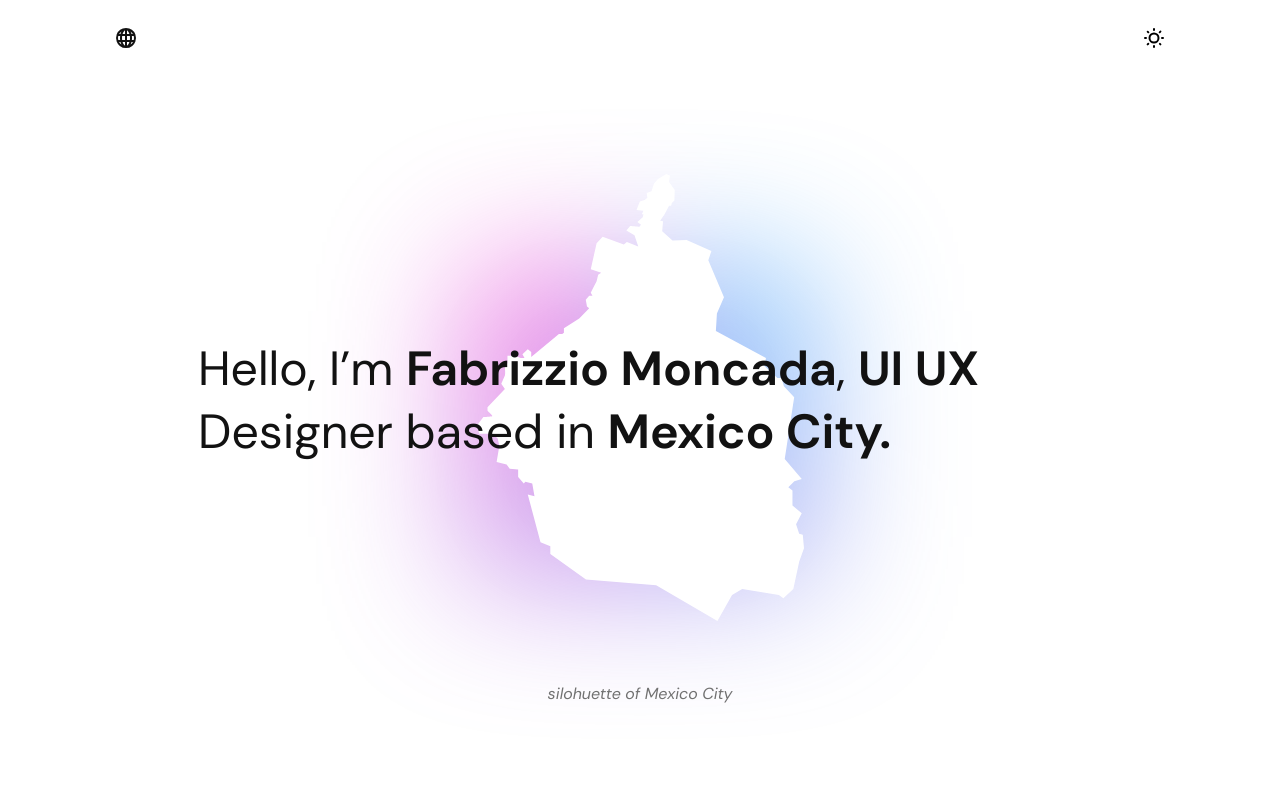
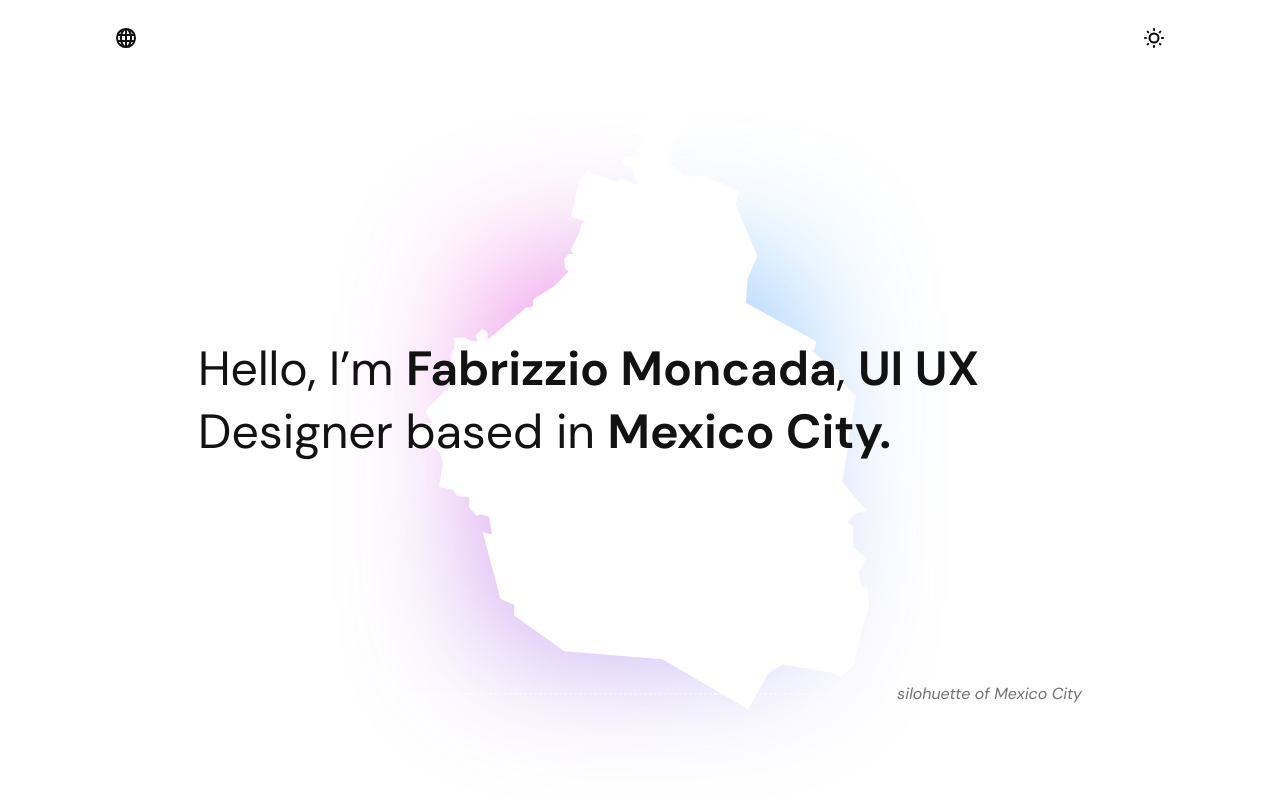
Before and after one commit to fabrizziomoncada/fabrizziomoncada.com, a Next.js app: page / in a window 1280 px wide. Shown: the top 800 px of the page. Built offline with nearby package versions, Linux system fonts and the light colour scheme.

Commit message:
Add tagline desktop styles

```diff
--- a/components/common/Hero/Hero.module.css
+++ b/components/common/Hero/Hero.module.css
@@ -58,6 +58,31 @@
     text-align: left;
   }
   .root::before {
-    width: 40%;
+    width: 35%;
+    height: 60%;
+    transform: translate(50%, -35%);
+  }
+  .map {
+    transform: scale(1.4);
   }
 }
+
+@media screen and (min-width: 1024px) {
+  .tagline {
+    right: 0;
+  }
+  .tagline::before {
+    content: ' ';
+    position: absolute;
+    width: 55vw;
+    right: 0;
+    transform: translate(-13rem, -50%);
+    height: 1px;
+    background: linear-gradient(to right, white 33%, rgba(255, 255, 255, 0) 0%);
+    background-position: bottom;
+    background-size: 5px 1px;
+    background-repeat: repeat-x;
+    right: 0;
+    top: 50%;
+  }
+}
```
